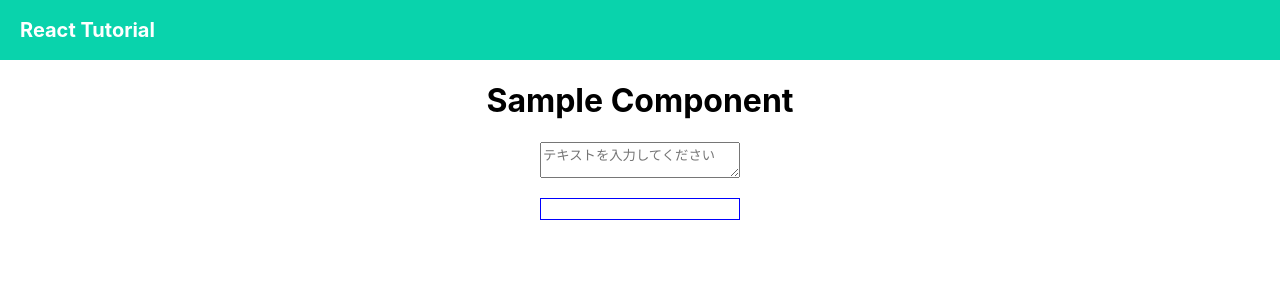
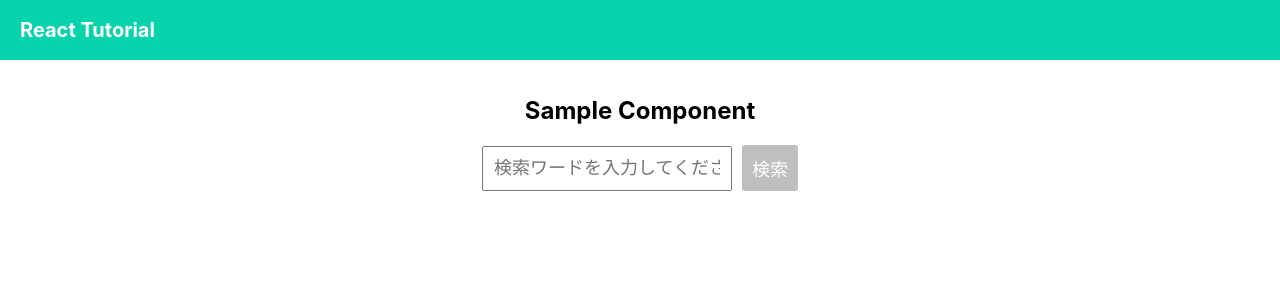
Before and after one commit to ChineseMuffin/react-tutorial, a React (Create React App) app: page /sample_component in a window 1280 px wide. Shown: the top 300 px of the page. Built offline with nearby package versions, Linux system fonts and the light colour scheme.

Commit message:
feat: add a Google Books API call function

```diff
--- a/package.json
+++ b/package.json
@@ -10,6 +10,7 @@
     "@types/node": "^12.19.12",
     "@types/react": "^16.14.2",
     "@types/react-dom": "^16.9.10",
+    "axios": "^0.21.1",
     "react": "^17.0.1",
     "react-dom": "^17.0.1",
     "react-router-dom": "^5.2.0",
--- a/src/SampleComponent.tsx
+++ b/src/SampleComponent.tsx
@@ -1,18 +1,44 @@
 import React, {useState} from 'react';
 import styled from 'styled-components';
+import axios from 'axios';
+
+const searchGoogleBooks = async (searchString: string) => {
+  const url = 'https://www.googleapis.com/books/v1/volumes';
+  const params = {q: searchString};
+  try {
+    const reponse = await axios.get(url, {params});
+    return {isSuccess: true, data: reponse.data, error: null};
+  } catch (error) {
+    return {isScucess: false, data: null};
+  }
+};
 
 export const SampleComponent: React.FC = () => {
-  const [text, changeText] = useState('');
+  const [searchString, changeSearchString] = useState('');
+
+  const handleOnSearchButton =
+    async (event: React.MouseEvent<HTMLButtonElement, MouseEvent>) => {
+      // buttonのsubmitを止める
+      event.preventDefault();
+      return await searchGoogleBooks(searchString);
+    };
 
   return (
     <Wrapper>
       <Body>
         <Title>Sample Component</Title>
-        <TextArea
-          placeholder='テキストを入力してください'
-          onChange={(event): void => changeText(event.target.value)}
-        />
-        <TextResult>{text}</TextResult>
+        <SearchForm>
+
+          <Input
+            placeholder='検索ワードを入力してください'
+            onChange={(event) => changeSearchString(event.target.value)}
+          />
+          <SearchButton
+            onClick={(event) => handleOnSearchButton(event)}
+            disabled={!searchString}>
+            検索
+          </SearchButton>
+        </SearchForm>
       </Body>
     </Wrapper>
   );
@@ -21,26 +47,47 @@ export const SampleComponent: React.FC = () => {
 const Wrapper = styled.div`
   display: flex;
   justify-content: center;
+  margin-top: 20px;
 `;
 
 const Body = styled.div``;
 
 const Title = styled.h1`
+  font-size: 24px;
+  font-weight: bold;
   text-align: center;
 `;
 
-const TextArea = styled.textarea`
+const Input = styled.input`
   display: block;
-  margin: 0 auto;
   box-sizing: border-box;
-  width: 200px;
+  width: 250px;
+  font-size: 18px;
+  padding: 10px;
+  outline: none;
 `;
 
-const TextResult = styled.p`
-  width: 200px;
+const SearchForm = styled.form`
+  display: flex;
+  align-items: center;
+  justify-content: center;
+  margin-top: 20px;
+`;
+
+const SearchButton = styled.button`
+  color: #fff;
+  background-color: #09d3ac;
+  border-radius: 3px;
+  margin-left: 10px;
   padding: 10px;
-  margin: 20px auto;
-  border: 1px solid blue;
-  white-space: pre-wrap;
-  box-sizing: border-box;
+  font-size: 18px;
+  border: none;
+  outline: none;
+  transition: 0.4s;
+  cursor: pointer;
+  /* button:disabledと同様に扱われる */
+  &:disabled {
+    background-color: #bfbfbf;
+    cursor: not-allowed;
+  }
 `;
```
Also changed, not shown: 1 other file (tests, documents, lock files or other folders).
